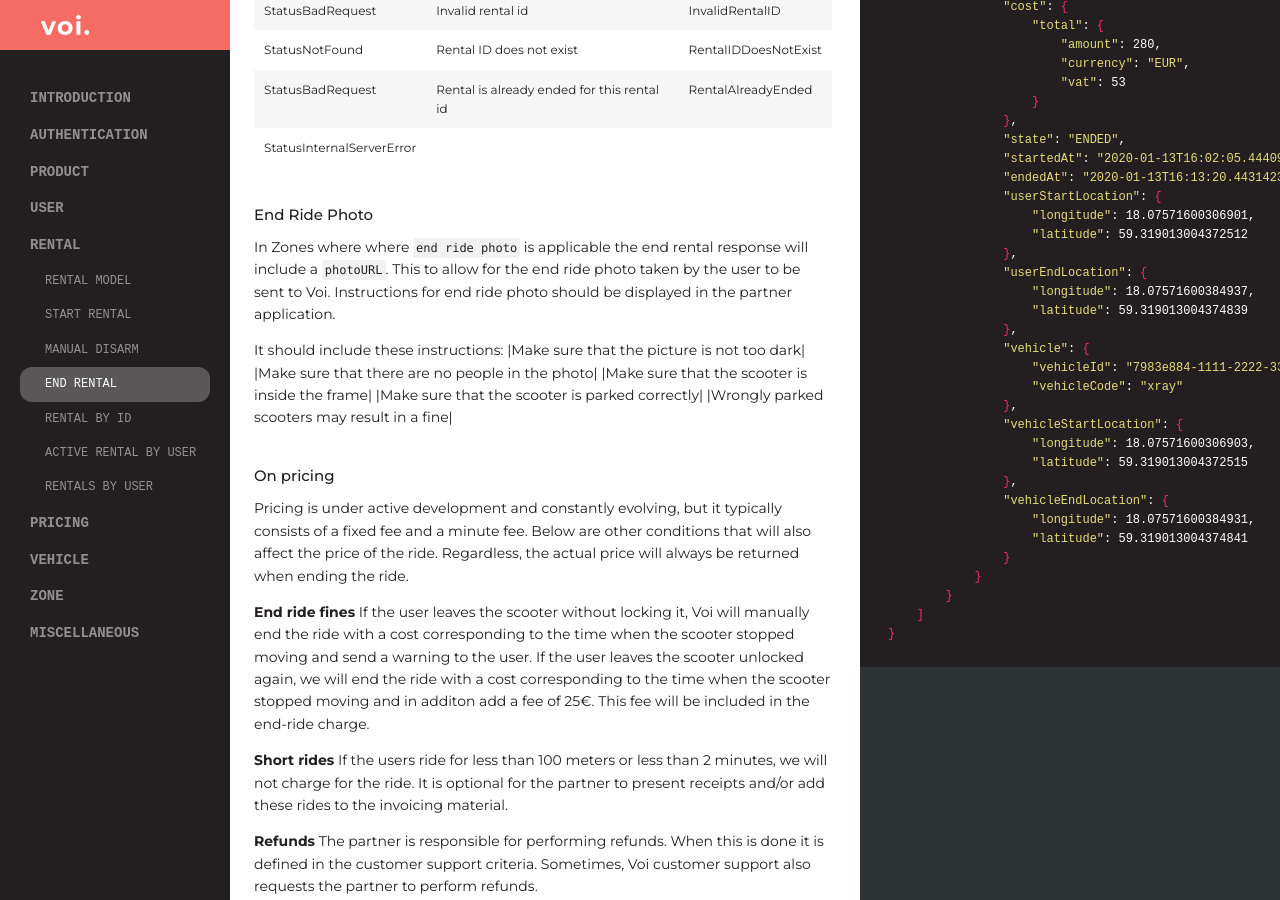
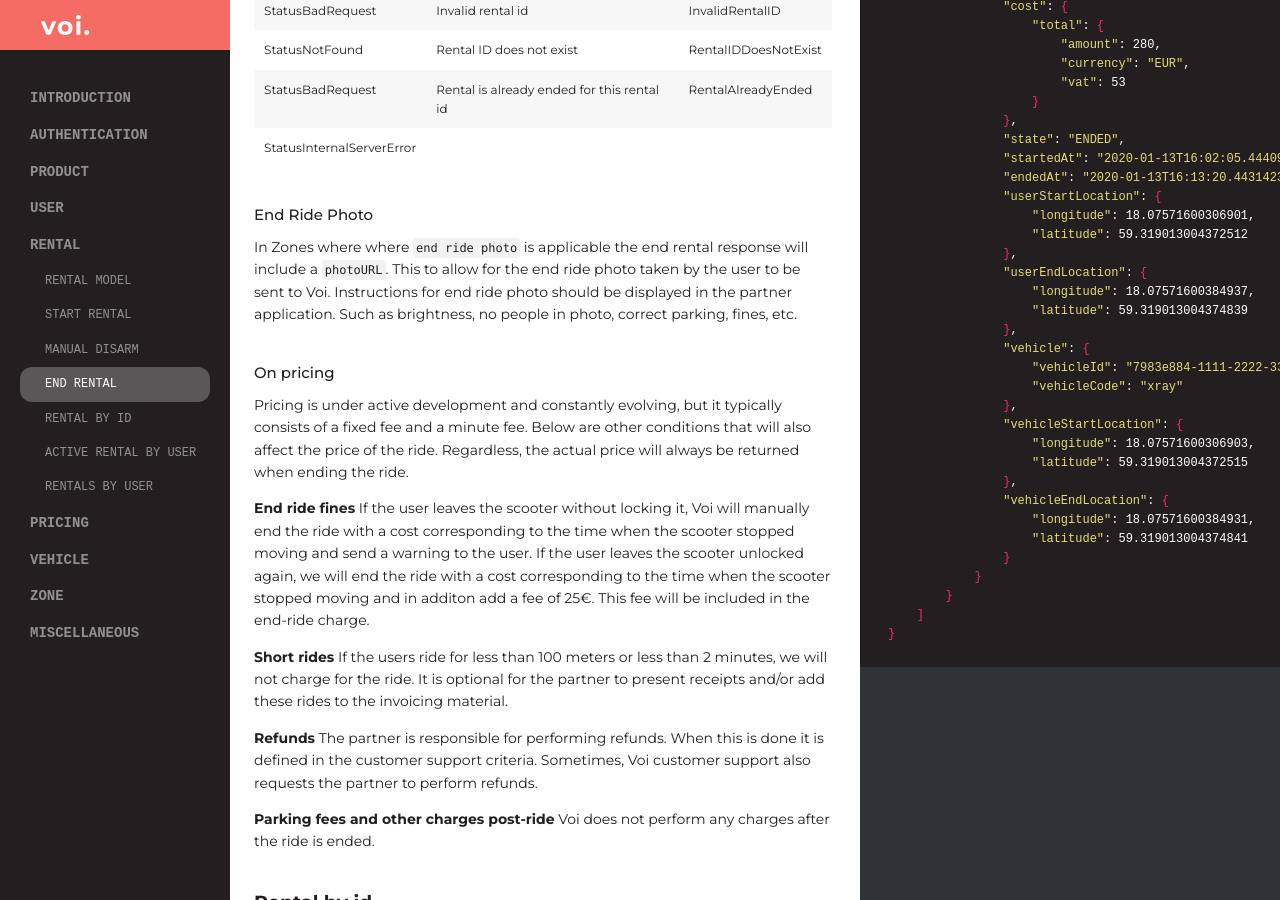
Before and after one commit to voi-api/voi-api.github.io, a Jekyll site: the page built from maas-pro.md, in a window 1280 px wide and 900 px high, scrolled down 11679 px. Built offline with Jekyll 4.4.1, drawn with Linux system fonts in a browser that asks for light colours; some web fonts are replaced.

Commit message:
minor edits

```diff
--- a/maas-pro.md
+++ b/maas-pro.md
@@ -652,14 +652,7 @@ curl -X POST https://partners.voiapp.io/v1/rental/82267e03-f5b1-4b76-86c6-9f07df
 ### End Ride Photo
 
 In Zones where where `end ride photo` is applicable the end rental response will include a `photoURL`. This to allow for the end ride photo taken by the user to be sent to Voi.
-Instructions for end ride photo should be displayed in the partner application.
-
-It should include these instructions:
-|Make sure that the picture is not too dark|
-|Make sure that there are no people in the photo|
-|Make sure that the scooter is inside the frame|
-|Make sure that the scooter is parked correctly|
-|Wrongly parked scooters may result in a fine|
+Instructions for end ride photo should be displayed in the partner application. Such as brightness, no people in photo, correct parking, fines, etc.
 
 ### On pricing
 
```
